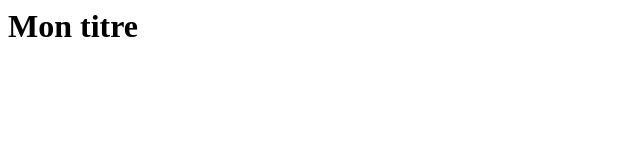
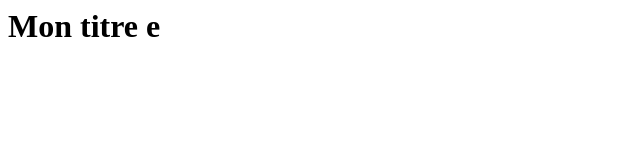
Before and after one commit to jkibari2/test, a plain HTML site: page index.html in a window 1280 px wide. Shown: the full height of the page, 0-640 px from the left. Drawn offline with Linux system fonts and the light colour scheme.

Commit message:
modification index

```diff
--- a/index.html
+++ b/index.html
@@ -1,5 +1,5 @@
 <html>
 <body>
-<h1>Mon titre</h1>
+<h1>Mon titre e</h1>
 </body>
 </html>
```
